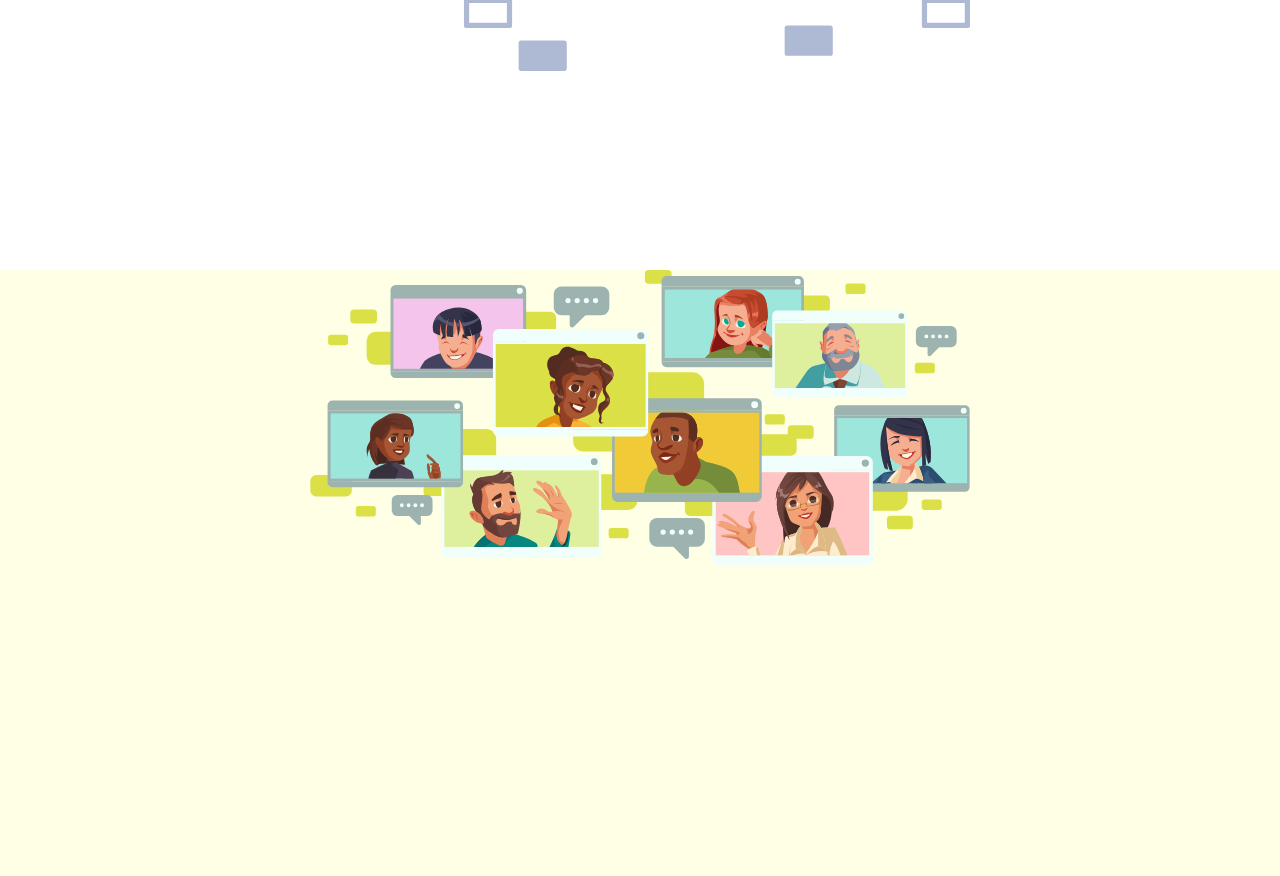
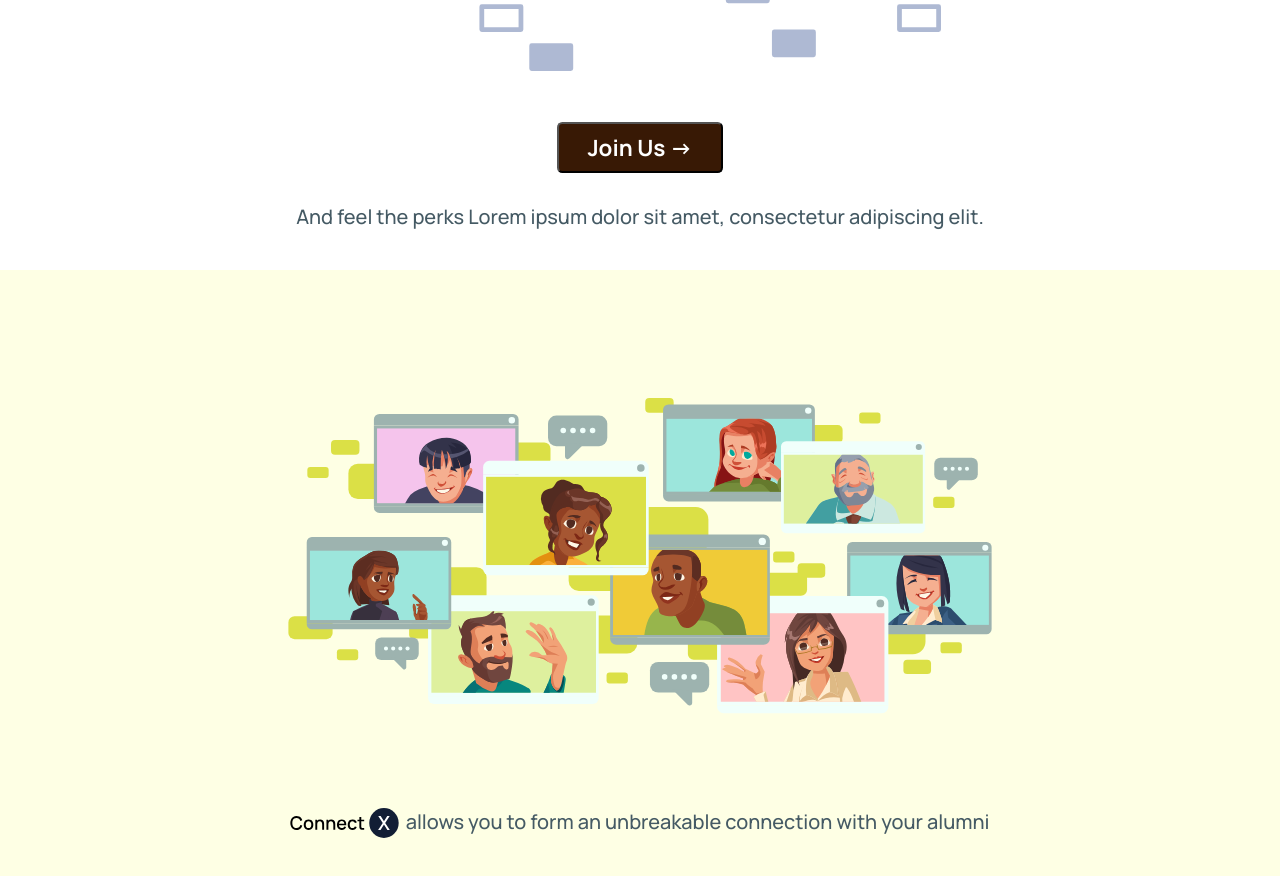
Before and after one commit to ConnectX-IIIT/connectx-frontend, a React (Create React App) app: page / in a window 1280 px wide. Shown: the part 3520-4396 px from the top of the page. Built offline with nearby package versions, Linux system fonts and the light colour scheme.

Commit message:
Added the button and prop for the logo and the content

```diff
--- a/src/components/MainOuterBottomContainer.js
+++ b/src/components/MainOuterBottomContainer.js
@@ -1,4 +1,6 @@
 import React from "react";
+import Button from "./Button";
+import connextxLogo from "../assets/_logo/svg/logo_2.0.svg";
 import "../styles/MainOuterBottomContainer.css";
 
 function MainOuterBottomContainer(props) {
@@ -8,13 +10,29 @@ function MainOuterBottomContainer(props) {
         height: "49.348958333333336vw",
         width: "100%",
         backgroundColor: props.Background_color,
+        paddingTop: props.BottomContainerPadding,
       }}
     >
       <img
         src={props.photo}
         alt="BottomContainerphoto"
         className="BottomContainerPhoto"
+        style={{ width: props.photoWidth }}
       />
+      {props.isButton ? <Button /> : null}
+      <p className="BottomContainerPara">
+        {props.isLogo ? (
+          <img
+            style={{
+              objectFit: "contain",
+              width: "8.5vw",
+              marginRight: "0.5vw",
+            }}
+            src={connextxLogo}
+          />
+        ) : null}{" "}
+        {props.BottomParaContent}
+      </p>
     </div>
   );
 }
--- /dev/null
+++ b/src/styles/Button.css
@@ -0,0 +1,17 @@
+.Join_us_button {
+  width: 13vw;
+  height: 4vw;
+  background: #381905;
+  border-radius: 0.416vw;
+  font-family: "Manrope", sans-serif;
+  font-style: normal;
+  font-weight: bold;
+  font-size: 1.75vw;
+  text-align: center;
+  color: #ffffff;
+  margin-top: 4vw;
+  display: block;
+  margin-left: auto;
+  margin-right: auto;
+  cursor: pointer;
+}
--- a/src/styles/MainOuterBottomContainer.css
+++ b/src/styles/MainOuterBottomContainer.css
@@ -1,6 +1,18 @@
 .BottomContainerPhoto {
-  width: 51.61vw;
   object-fit: contain;
   margin: auto;
   display: block;
 }
+
+.BottomContainerPara {
+  font-family: "Manrope", sans-serif;
+  font-style: normal;
+  font-weight: 500;
+  font-size: 1.56vw;
+  color: #455a64;
+  display: flex;
+  justify-content: center;
+}
+.BottomContainerPara {
+  margin-top: 2.34vw;
+}
```
